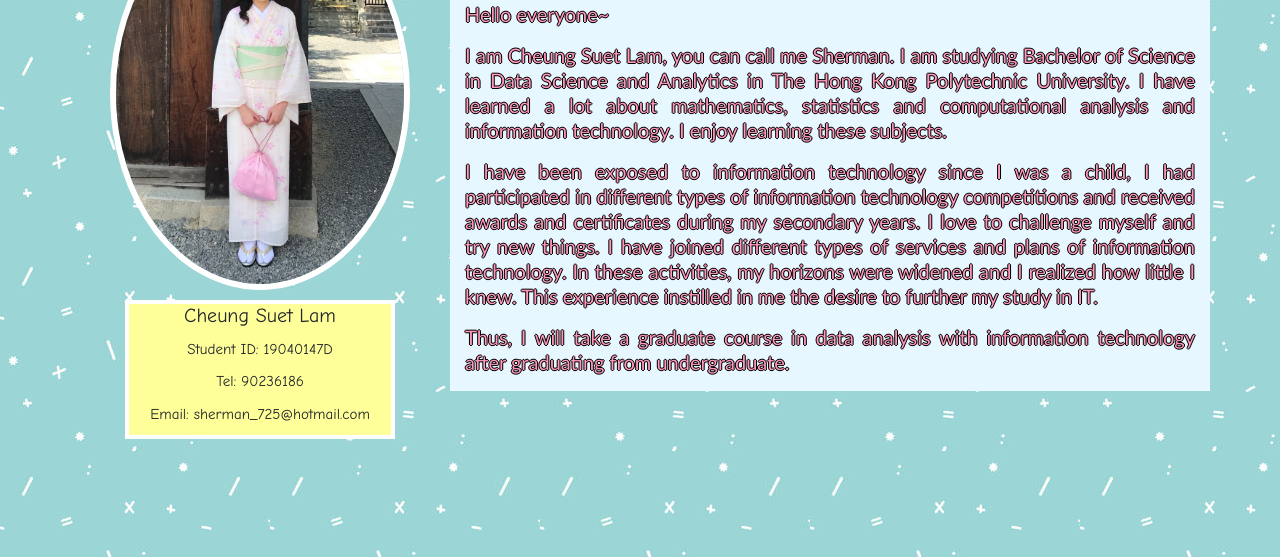
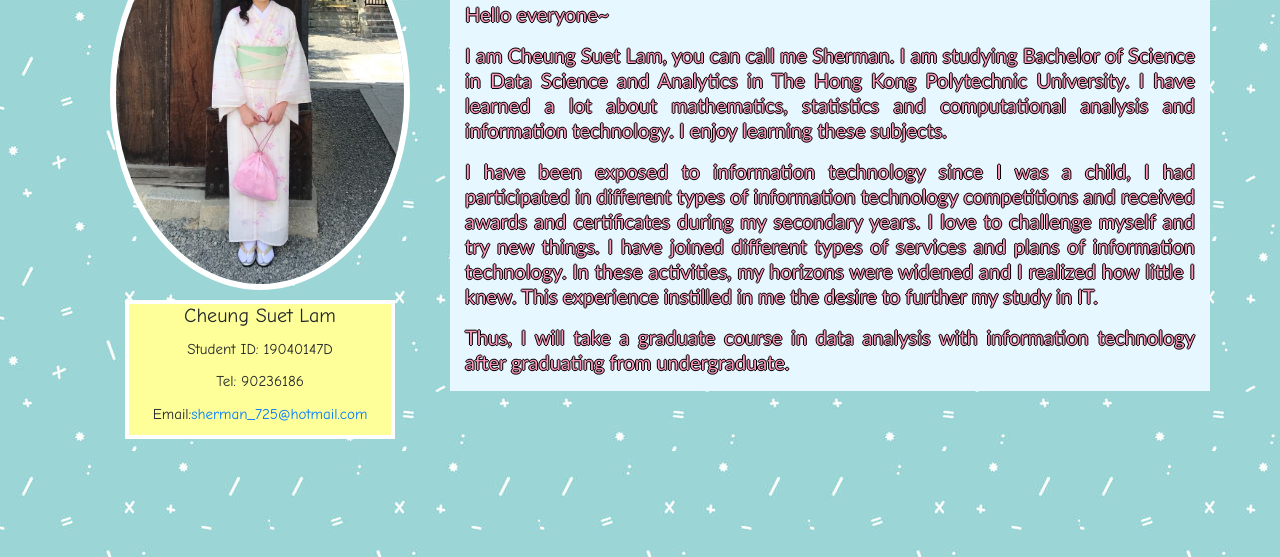
Before and after one commit to shermancsl/shermancsl.github.io, a plain HTML site: page index.html in a window 1280 px wide. Shown: the part 389-946 px from the top of the page. Drawn offline with nearby package versions, Linux system fonts and the light colour scheme; a web font is replaced by a local one.

Commit message:
Update index.html

```diff
--- a/index.html
+++ b/index.html
@@ -78,7 +78,7 @@
 				<h5>Cheung Suet Lam</h5>
 				<p>Student ID: 19040147D</p>
 				<p>Tel: 90236186 </p>
-				<p>Email: sherman_725@hotmail.com </p>
+				<p>Email:<a href="sherman_725@hotmail.com">sherman_725@hotmail.com</a></p>
 				</div>
 			  </div>
 			</div>
```
